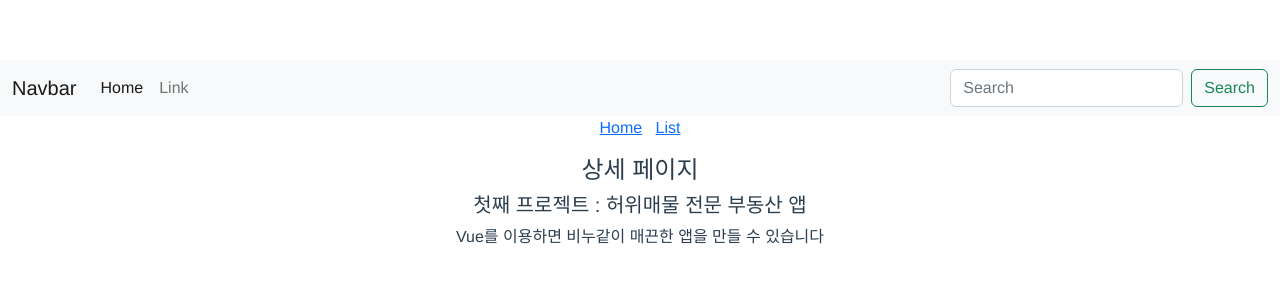
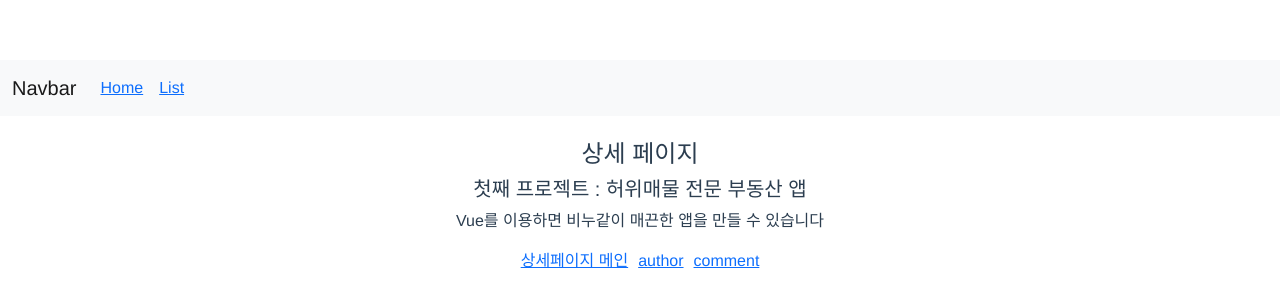
Before and after one commit to jhhan00/vueBlog, a Vue app: page /list in a window 1280 px wide. Both pictures are taken after a click on the element "첫째 프로젝트 : 허위매물 전문 부동산 앱". Shown: the top 306 px of the page. Built offline with nearby package versions, Linux system fonts and the light colour scheme.

Commit message:
추가했던 주소들 - 버튼으로 접근가능하게 변경

```diff
--- a/src/App.vue
+++ b/src/App.vue
@@ -10,24 +10,29 @@
       <div class="collapse navbar-collapse" id="navbarSupportedContent">
         <ul class="navbar-nav me-auto mb-2 mb-lg-0">
           <li class="nav-item">
-            <a class="nav-link active" aria-current="page" href="#">Home</a>
+            <!-- <a class="nav-link" aria-current="page" href="#">Home</a> -->
+            <div class="nav-link">
+              <router-link to="/">Home</router-link>
+            </div>
           </li>
           <li class="nav-item">
-            <a class="nav-link" href="#">Link</a>
+            <div class="nav-link">
+              <router-link to="/list">List</router-link>
+            </div>
           </li>
         </ul>
-        <form class="d-flex" role="search">
+        <!-- <form class="d-flex" role="search">
           <input class="form-control me-2" type="search" placeholder="Search" aria-label="Search">
           <button class="btn btn-outline-success" type="submit">Search</button>
-        </form>
+        </form> -->
       </div>
     </div>
   </nav>
 
-  <router-link to="/">Home</router-link> &nbsp;
-  <router-link to="/list">List</router-link>
+  <!-- <router-link to="/">Home</router-link> &nbsp;
+  <router-link to="/list">List</router-link> -->
 
-  <div class="mt-3">
+  <div class="mt-4">
     <router-view :blogPosts="blogPosts"></router-view>
   </div>
 
--- a/src/components/Detail.vue
+++ b/src/components/Detail.vue
@@ -4,7 +4,20 @@
     <h4>상세 페이지</h4>
     <h5>{{ blogPosts[$route.params.id].title }}</h5>
     <p>{{ blogPosts[$route.params.id].content }}</p>
-    <router-view></router-view>
+
+    <span>
+      <router-link :to="mainLink">상세페이지 메인</router-link>
+    </span>
+    <span style="margin-left: 10px;">
+      <router-link :to="authorLink">author</router-link>
+    </span>
+    <span style="margin-left: 10px;">
+      <router-link :to="commentLink">comment</router-link>
+    </span>
+
+    <div>
+      <router-view></router-view>
+    </div>
   </div>
 </template>
 
@@ -14,6 +27,13 @@ export default {
     props : {
         blogPosts : Array,
     },
+    data() {
+      return {
+        mainLink : "/detail/" + this.$route.params.id,
+        authorLink : "/detail/" + this.$route.params.id + "/author",
+        commentLink : "/detail/" + this.$route.params.id + "/comment",
+      }
+    },
 }
 </script>
 
```
